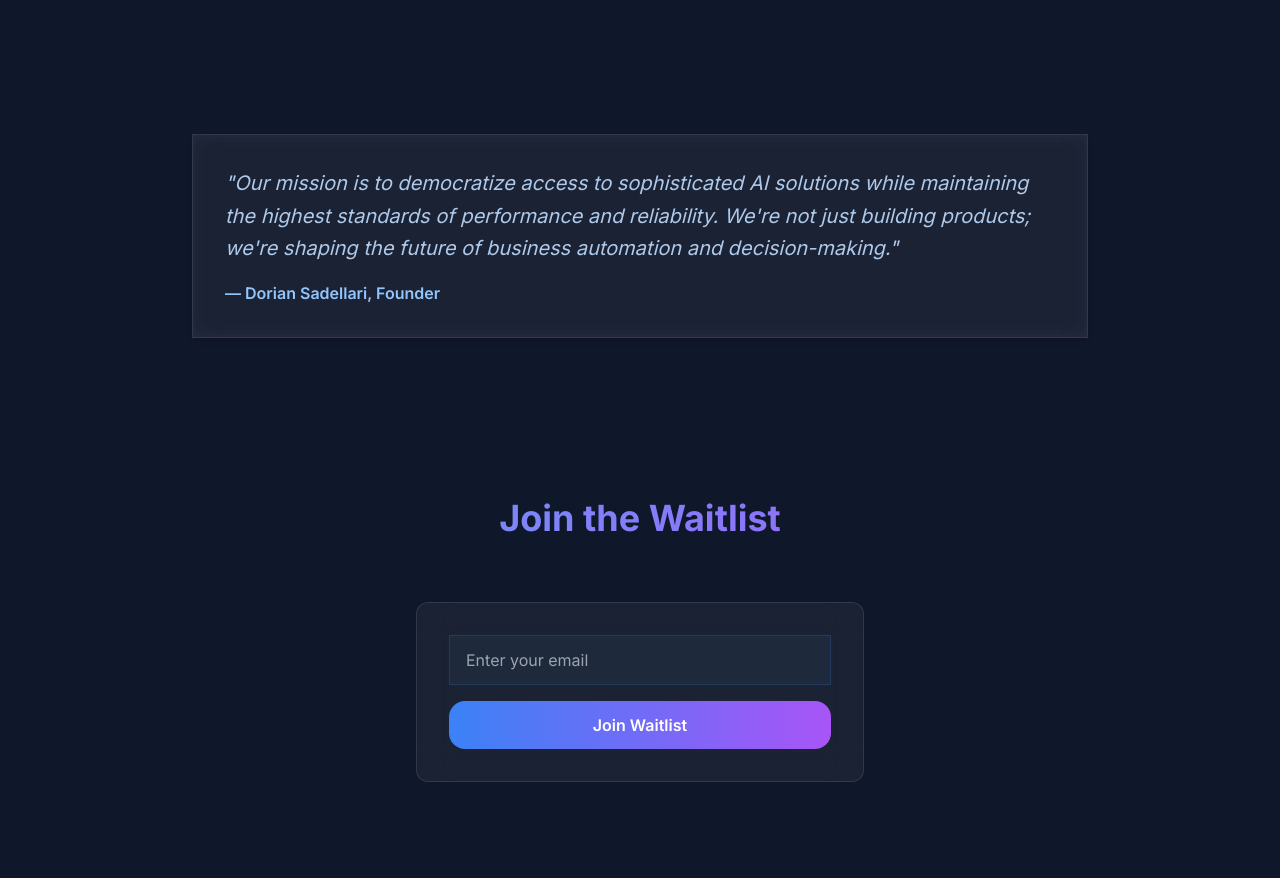
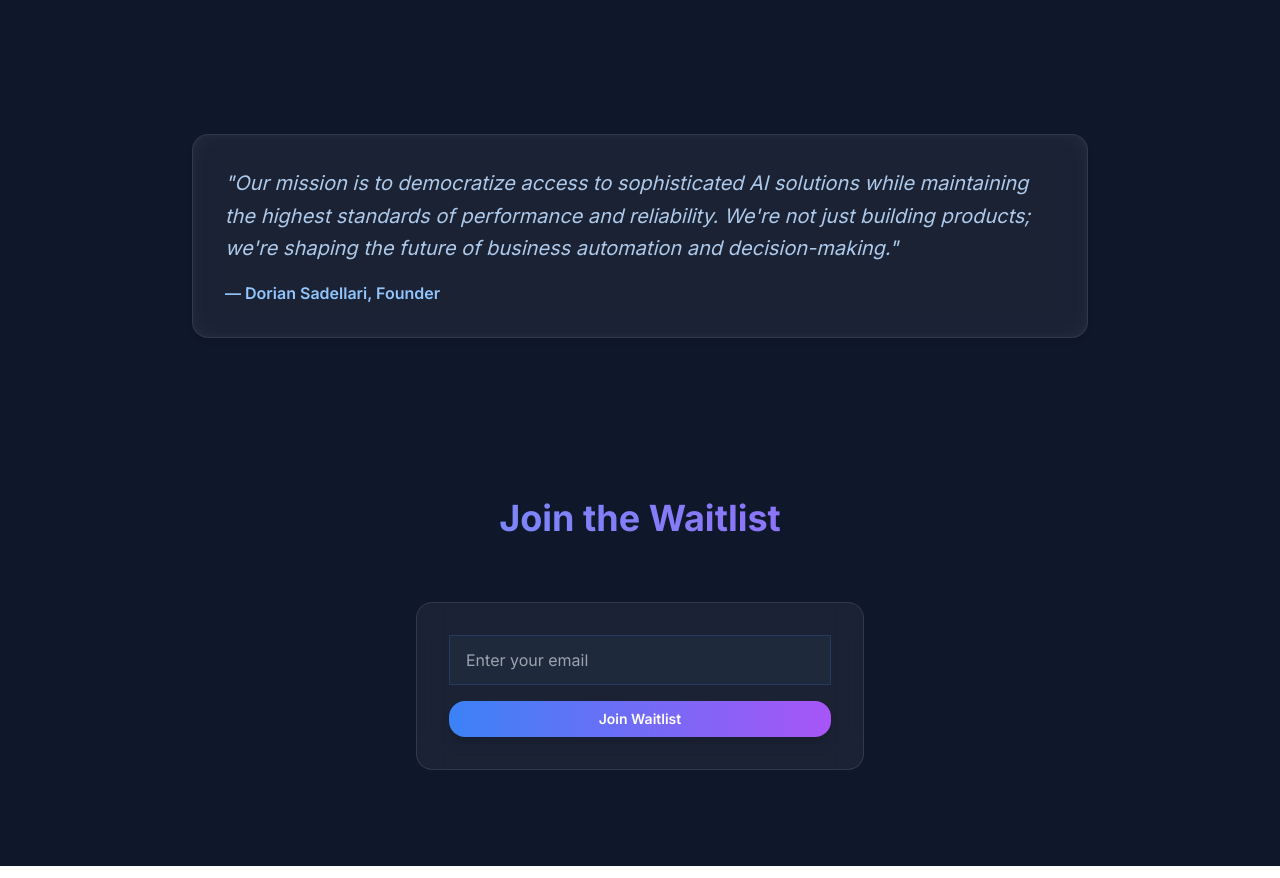
Before and after one commit to tony-42069/sadellari-website, a Next.js app: page / in a window 1280 px wide. Shown: the part 3100-3978 px from the top of the page. Built offline with nearby package versions, Linux system fonts and the light colour scheme.

Commit message:
Updated landing page with new button styling

```diff
--- a/src/components/EnhancedLanding.tsx
+++ b/src/components/EnhancedLanding.tsx
@@ -6,6 +6,7 @@ import Navigation from './Navigation';
 import HeroSection from './HeroSection';
 import InnovationSection from './InnovationSection';
 import Image from 'next/image';
+import { Button } from './ui/button';
 
 interface Particle {
   x: number;
@@ -312,7 +313,7 @@ const EnhancedLanding: React.FC = () => {
 
       <section className="py-16 relative z-10">
         <div className="container mx-auto px-4">
-          <blockquote className="glass p-8 border-l-4 border-blue-500 max-w-4xl mx-auto">
+          <blockquote className="glass p-8 border-l-4 border-blue-500 max-w-4xl mx-auto rounded-2xl">
             <p className="text-xl text-blue-200/90 italic leading-relaxed">
               "Our mission is to democratize access to sophisticated AI solutions while maintaining
               the highest standards of performance and reliability. We're not just building products;
@@ -336,7 +337,7 @@ const EnhancedLanding: React.FC = () => {
           >
             Join the Waitlist
           </motion.h2>
-          <div className="max-w-md mx-auto bg-white/5 p-8 rounded-xl backdrop-blur-lg border border-white/10">
+          <div className="max-w-md mx-auto bg-white/5 p-8 rounded-2xl backdrop-blur-lg border border-white/10">
             <form onSubmit={async (e) => {
               e.preventDefault();
               const formData = new FormData(e.currentTarget);
@@ -369,14 +370,13 @@ const EnhancedLanding: React.FC = () => {
                   className="w-full px-4 py-3 bg-slate-800 border border-blue-500/20 rounded-lg focus:outline-none focus:border-blue-500 text-blue-100"
                   placeholder="Enter your email"
                 />
-                <motion.button
+                <Button
                   type="submit"
-                  className="w-full bg-gradient-to-r from-blue-500 to-purple-500 text-white py-3 rounded-2xl font-semibold"
-                  whileHover={{ scale: 1.02 }}
-                  whileTap={{ scale: 0.98 }}
+                  className="w-full py-3 rounded-2xl font-semibold"
+                  variant="gradient"
                 >
                   Join Waitlist
-                </motion.button>
+                </Button>
               </div>
             </form>
           </div>
--- a/src/components/InnovationSection.tsx
+++ b/src/components/InnovationSection.tsx
@@ -33,7 +33,7 @@ const InnovationSection: React.FC = () => {
             ].map((item, index) => (
               <motion.div
                 key={item.phase}
-                className="glass p-6 hover:bg-blue-500/5"
+                className="glass p-6 hover:bg-blue-500/5 rounded-2xl"
                 whileHover={{ scale: 1.05, rotateY: index % 2 === 0 ? 5 : -5 }}
               >
                 <div className="text-2xl text-blue-400 mb-2 font-bold">{item.number}</div>
--- a/src/components/ui/button.tsx
+++ b/src/components/ui/button.tsx
@@ -14,6 +14,7 @@ const buttonVariants = cva(
         secondary: "bg-secondary text-secondary-foreground shadow-sm hover:bg-secondary/80",
         ghost: "hover:bg-accent hover:text-accent-foreground",
         link: "text-primary underline-offset-4 hover:underline",
+        gradient: "bg-gradient-to-r from-blue-500 to-purple-500 text-white shadow-lg hover:shadow-xl hover:from-blue-600 hover:to-purple-600 transition-all duration-300",
       },
       size: {
         default: "h-9 px-4 py-2",
```
